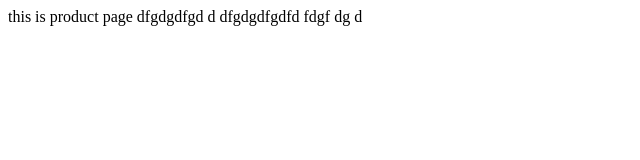
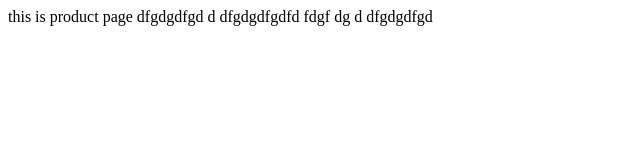
Before and after one commit to balramkamble/Flexbox, a plain HTML site: page product.html in a window 1280 px wide. Shown: the whole page, without its empty margins (0-640 px from the left). Drawn offline with Linux system fonts and the light colour scheme.

Commit message:
yes
Signed-off-by: Balram Kamble <balram.kamble@gmail.com>

```diff
--- a/product.html
+++ b/product.html
@@ -9,7 +9,7 @@
 </head>
 
 <body>
-    this is product page dfgdgdfgd d dfgdgdfgdfd fdgf dg d
+    this is product page dfgdgdfgd d dfgdgdfgdfd fdgf dg d dfgdgdfgd
 </body>
 
 </html>
```
